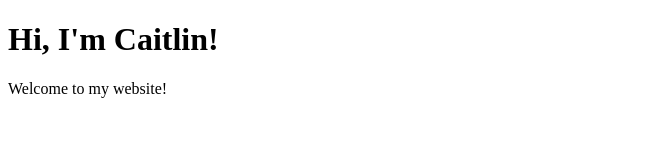
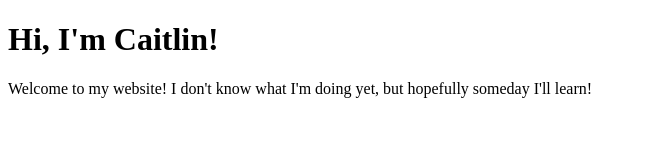
Before and after one commit to SKATElin215/Test, a plain HTML site: page index.html in a window 1280 px wide. Shown: the whole page, without its empty margins (0-646 px from the left). Drawn offline with Linux system fonts and the light colour scheme.

Commit message:
Update index.html

```diff
--- a/index.html
+++ b/index.html
@@ -7,7 +7,7 @@
   <body>
     <h1>Hi, I'm Caitlin!</h1>
 
-    <p>Welcome to my website!</p>
+    <p>Welcome to my website! I don't know what I'm doing yet, but hopefully someday I'll learn!</p>
   </body>
+  <link rel="stylesheet" href="/assets/css/styles.css">
 </html>
-<link rel="stylesheet" href="/assets/css/styles.css">
```
